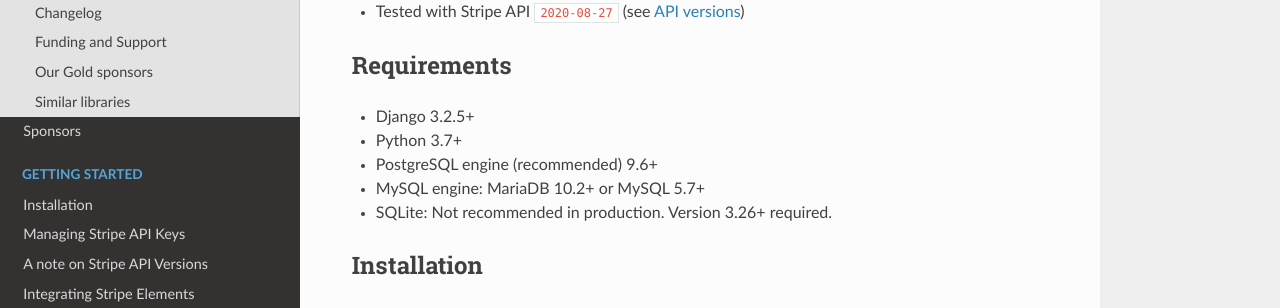
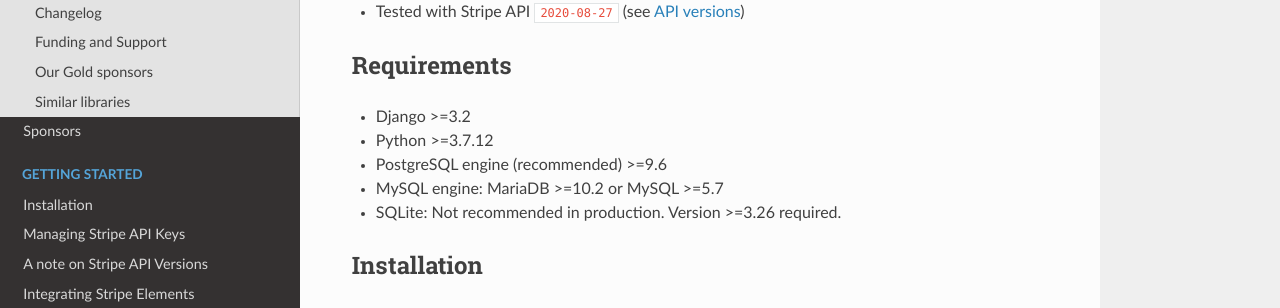
Before and after one commit to dj-stripe/dj-stripe, an MkDocs documentation site: the page built from docs/README.md, in a window 1280 px wide and 900 px high, scrolled down 553 px. Shown: the part 151-459 px from the top of the window. Built offline with MkDocs 1.6.1, drawn with Linux system fonts in a browser that asks for light colours; nearby versions of some CDN libraries.

Commit message:
Updated README.md to indicate the minimum required versions for various libraries

```diff
--- a/docs/README.md
+++ b/docs/README.md
@@ -32,11 +32,11 @@
 
 ## Requirements
 
--   Django 3.2.5+
--   Python 3.7+
--   PostgreSQL engine (recommended) 9.6+
--   MySQL engine: MariaDB 10.2+ or MySQL 5.7+
--   SQLite: Not recommended in production. Version 3.26+ required.
+-   Django >=3.2
+-   Python >=3.7.12
+-   PostgreSQL engine (recommended) >=9.6
+-   MySQL engine: MariaDB >=10.2 or MySQL >=5.7
+-   SQLite: Not recommended in production. Version >=3.26 required.
 
 --8<-- "docs/installation.md"
 
```
